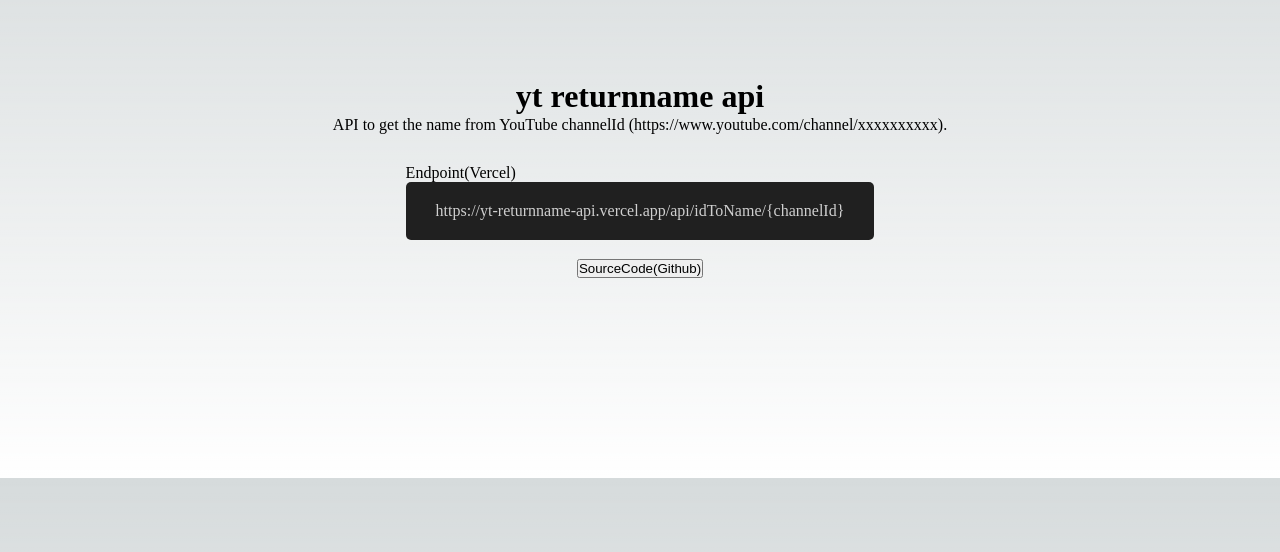
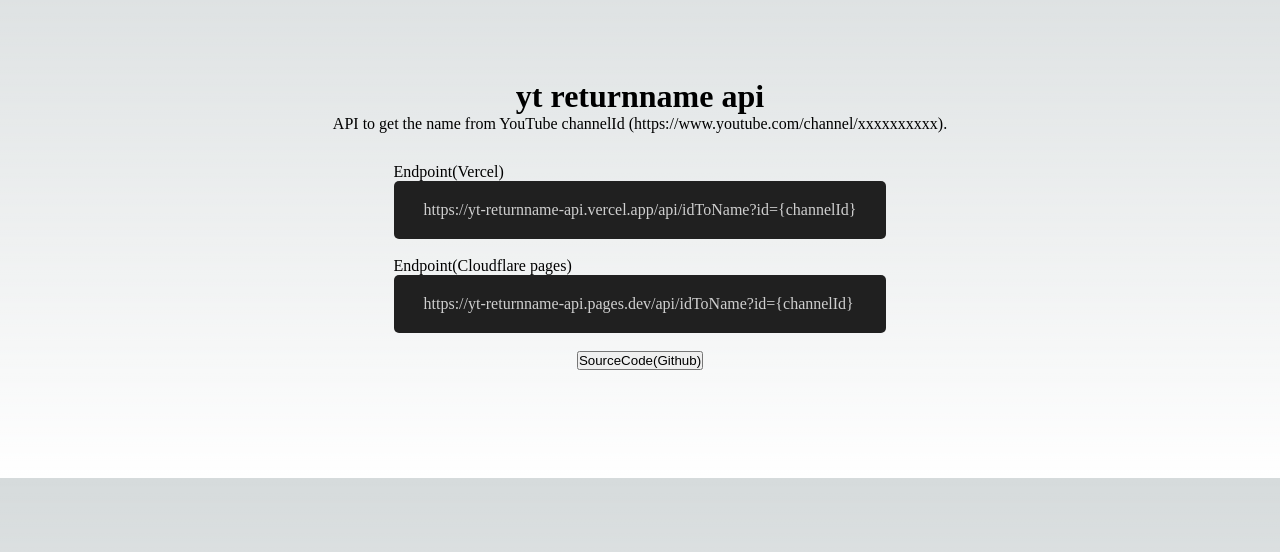
Before and after one commit to yakisova41/yt-returnname-api, a Next.js app: page / in a window 1280 px wide. Shown: the part 122-674 px from the top of the page. Built offline with nearby package versions, Linux system fonts and the light colour scheme.

Commit message:
📝 cloudflareのリンク追加

```diff
--- a/pages/index.js
+++ b/pages/index.js
@@ -14,7 +14,12 @@
         <div className={styles.endpoint}>
           <span>Endpoint(Vercel)</span>
           <div className={styles.endpointurl}>
-            {"https://yt-returnname-api.vercel.app/api/idToName/{channelId}"}
+            {"https://yt-returnname-api.vercel.app/api/idToName?id={channelId}"}
+          </div>
+          <br/>
+          <span>Endpoint(Cloudflare pages)</span>
+          <div className={styles.endpointurl}>
+            {"https://yt-returnname-api.pages.dev/api/idToName?id={channelId}"}
           </div>
 
         </div>
```
